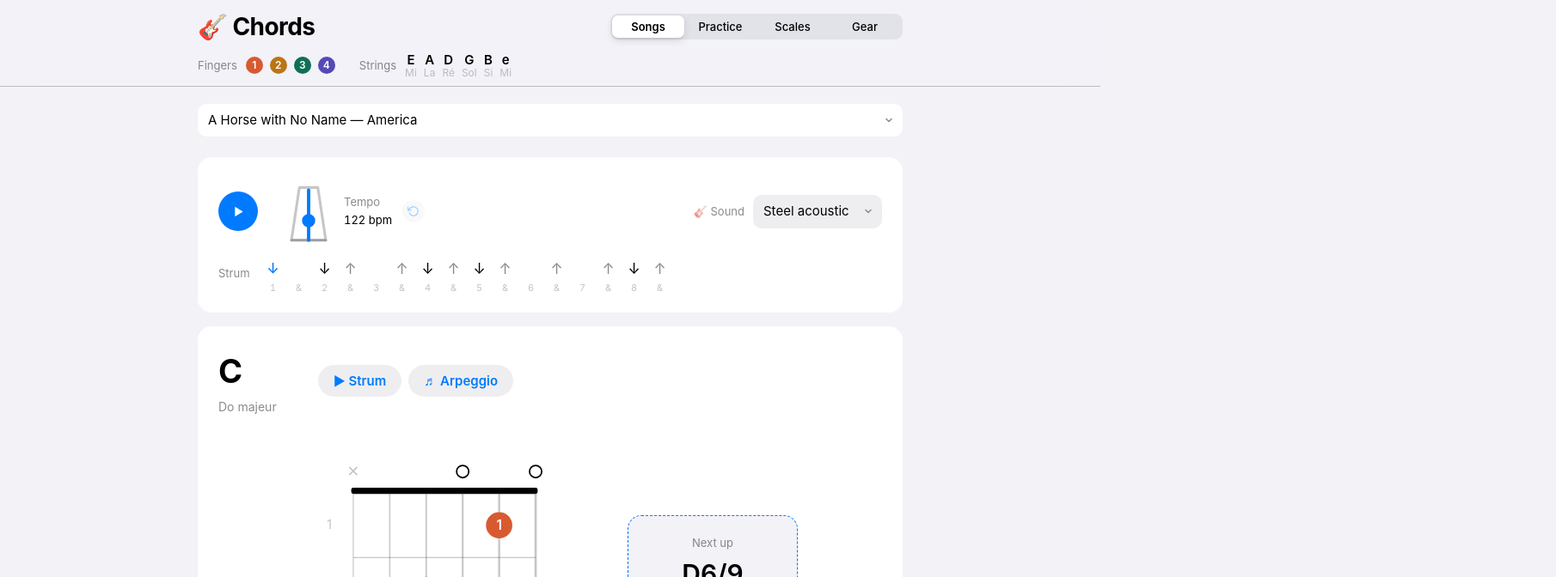
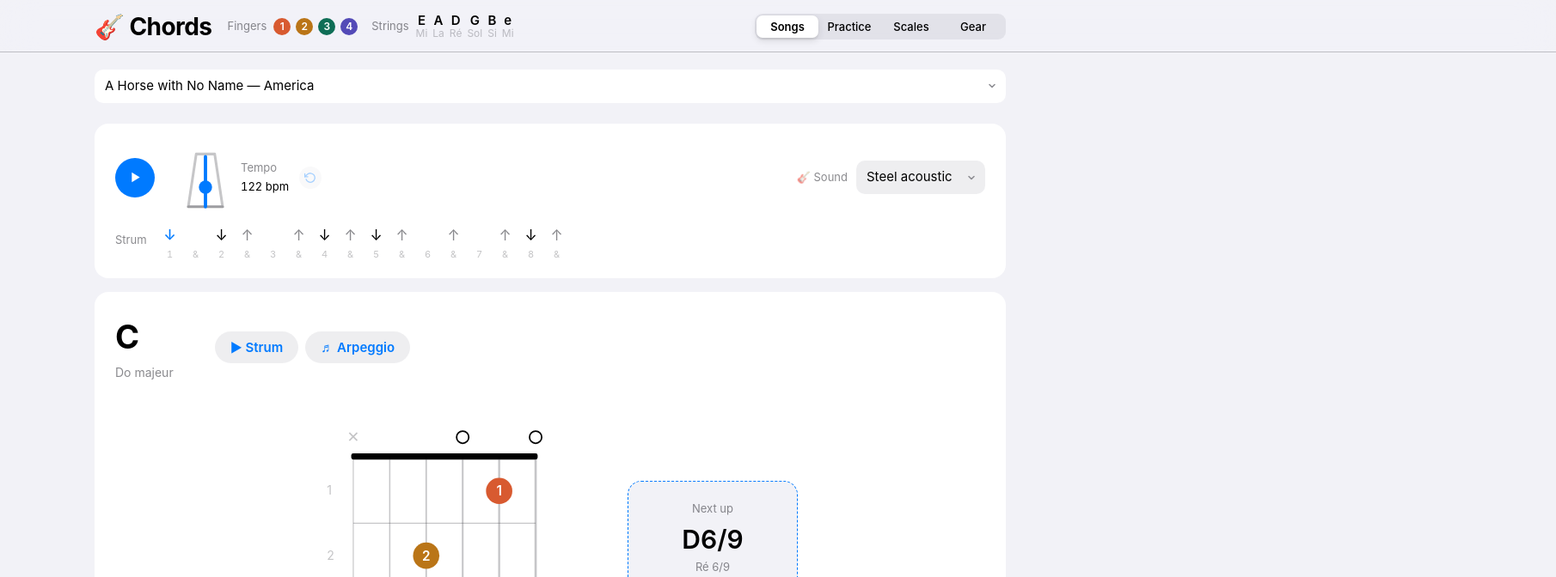
Before and after one commit to ValentinMumble/chords, a React (Vite) app: page / in a window 1280 px wide. Shown: the top 672 px of the page at 86% size, 1810 px wide, since content can reach past the window. Built offline with nearby package versions, Linux system fonts and the light colour scheme.

Commit message:
One-row header with the section switcher on desktop and landscape, wider desktop column

```diff
--- a/src/App.module.css
+++ b/src/App.module.css
@@ -19,9 +19,9 @@
   z-index: -1;
   top: 0;
   bottom: 0;
-  left: 50%;
-  width: 100vw;
-  transform: translateX(-50%);
+  /* Reach past both edges whatever the side margins (html clips the overflow). */
+  left: -50vw;
+  right: -50vw;
   background: var(--bar);
   -webkit-backdrop-filter: blur(20px) saturate(180%);
   backdrop-filter: blur(20px) saturate(180%);
@@ -213,13 +213,13 @@
   }
 }
 
-/* Phone tab bar: hidden by default. On phones it replaces the top switcher as
-   a floating Liquid Glass bar that is always visible: a capsule above the home
-   indicator in portrait, a vertical rail on the right in landscape. */
+/* Phone tab bar: hidden by default. On portrait phones it replaces the top
+   switcher as a floating Liquid Glass capsule above the home indicator.
+   Landscape keeps the desktop switcher in the top bar. */
 .tabBar {
   display: none;
 }
-@media (max-width: 600px), (max-height: 500px) {
+@media (max-width: 600px) {
   .topbar .modeToggle {
     display: none;
   }
@@ -300,29 +300,18 @@
     flex: 1;
   }
 }
-/* Landscape: a vertical rail on the right, centred, kept inside the safe area
-   so it never sits under the Dynamic Island. Content makes room for it. */
-@media (max-height: 500px) {
-  .tabBar {
-    flex-direction: column;
-    top: 50%;
-    right: calc(8px + var(--safe-right));
-    transform: translateY(-50%);
-    padding: 4px;
+/* Desktop and phone landscape: title, legends and the section switcher on one
+   row (like an iOS navigation bar), with tighter gaps so it fits ~800px. */
+@media (min-width: 601px) {
+  .topbar {
+    gap: 10px 18px;
   }
-  .tab {
-    width: 64px;
-    padding: 7px 0 5px;
+  .legends {
+    flex-wrap: nowrap;
+    gap: 16px;
+  }
+  .fingerLegend,
+  .stringLegend {
+    gap: 6px;
   }
 }
-/* Desktop: title and the section switcher share the first row (like an iOS
-   navigation bar with a segmented control); the legends sit on a second row. */
-@media (min-width: 601px) and (min-height: 501px) {
-  .topbar {
-    row-gap: 10px;
-  }
-  .legends {
-    order: 1;
-    flex-basis: 100%;
-  }
-}
--- a/src/components/SegmentedToggle.module.css
+++ b/src/components/SegmentedToggle.module.css
@@ -13,7 +13,7 @@
   top: 2px;
   bottom: 2px;
   left: 2px;
-  width: 84px;
+  width: 72px;
   border-radius: 7px;
   background: #ffffff;
   box-shadow:
@@ -30,7 +30,7 @@
 .toggle button {
   position: relative;
   z-index: 1;
-  width: 84px;
+  width: 72px;
   text-align: center;
   background: transparent;
   border: none;
--- a/src/theme.css
+++ b/src/theme.css
@@ -66,7 +66,7 @@ button {
   user-select: none;
 }
 main {
-  max-width: 860px;
+  max-width: 1100px;
   margin: 0 auto;
   /* Respect the notch / Dynamic Island and home indicator (viewport-fit=cover). */
   padding: 0 max(1.25rem, var(--safe-right)) calc(4rem + env(safe-area-inset-bottom)) max(1.25rem, var(--safe-left));
@@ -89,11 +89,10 @@ h1 {
     padding-bottom: calc(6.5rem + env(safe-area-inset-bottom));
   }
 }
-/* Landscape phone: leave room on the right for the vertical tab rail (64px tab
-   + 8px padding + 8px gap to the edge + breathing room). */
+/* Landscape phone: small margins; only the Dynamic Island side keeps its inset. */
 @media (max-height: 500px) {
   main {
     padding-left: max(12px, var(--safe-left));
-    padding-right: calc(86px + var(--safe-right));
+    padding-right: max(12px, var(--safe-right));
   }
 }
```
